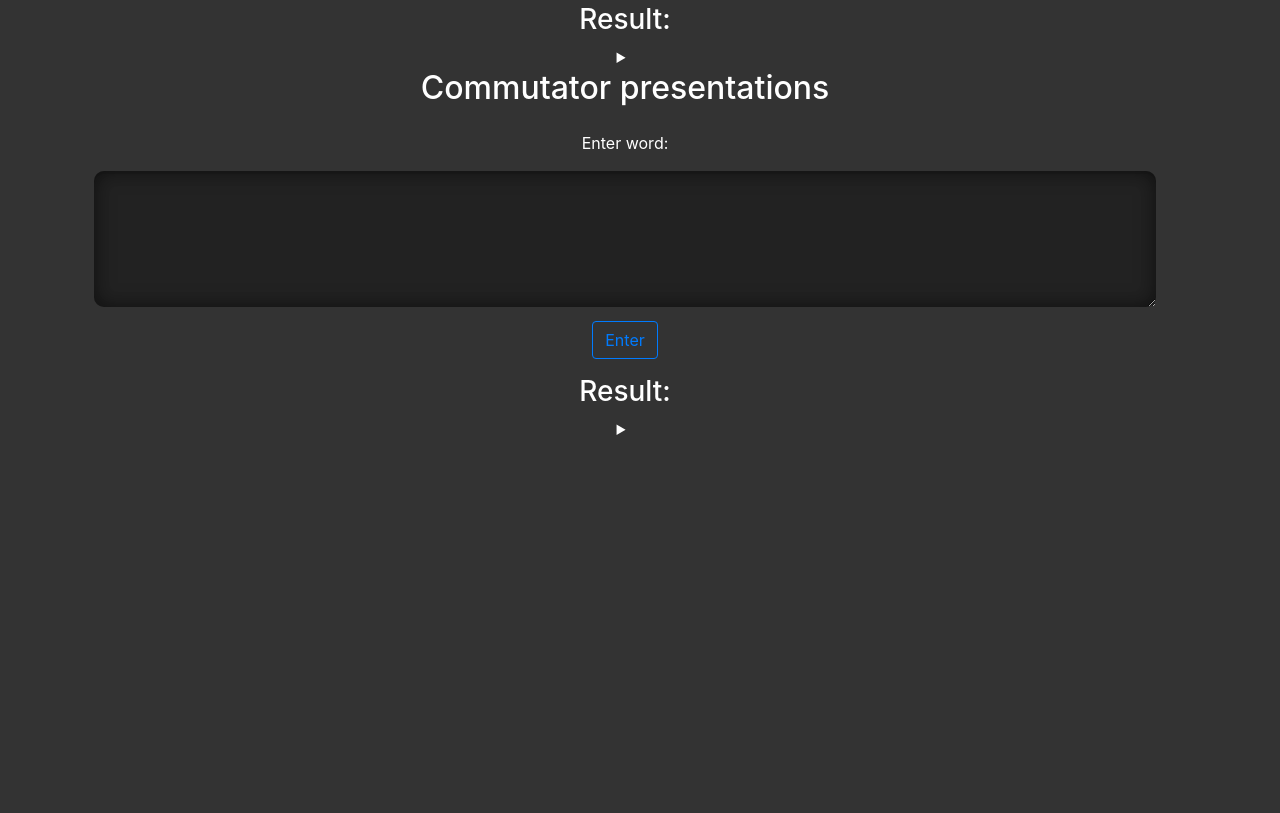
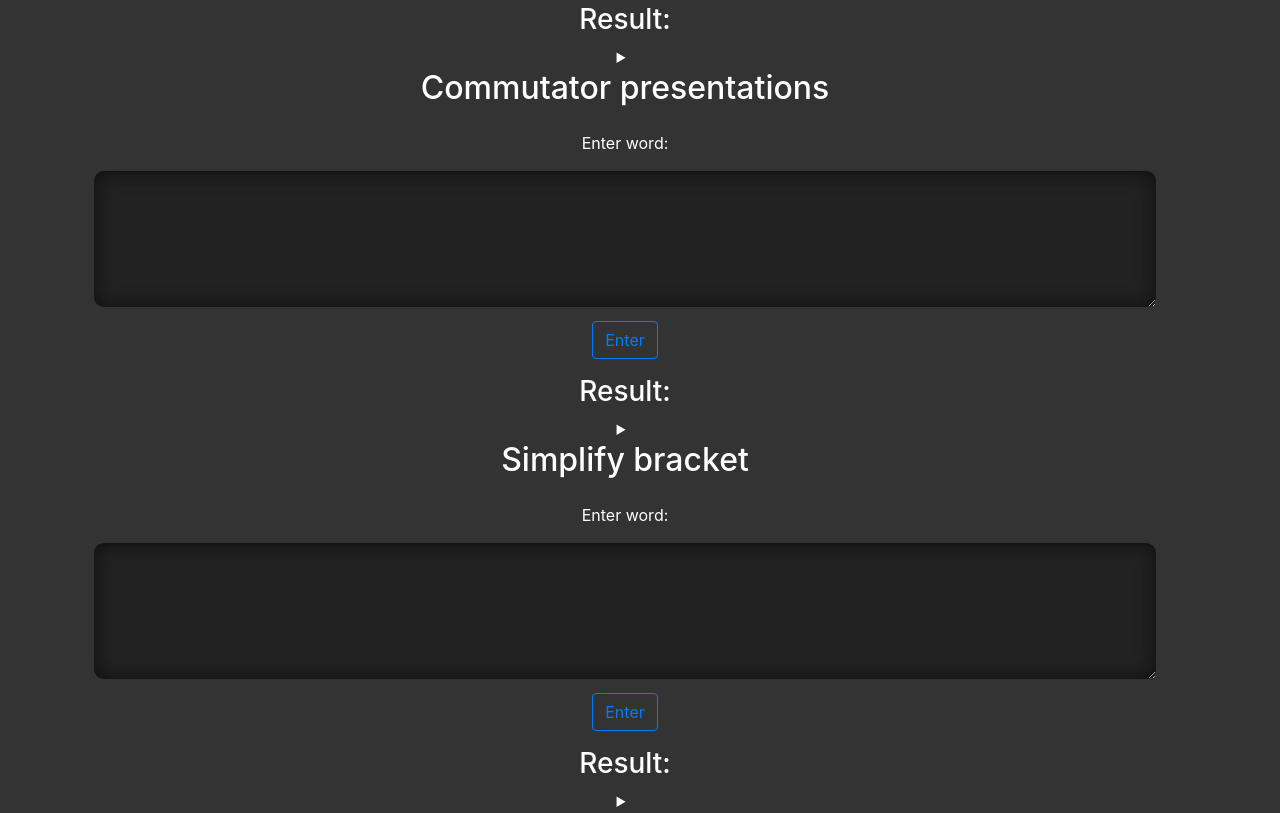
Before and after one commit to BasilNozdrin/BasilNozdrin.github.io, a plain HTML site: page index.html in a window 1280 px wide. Shown: the part 1191-2004 px from the top of the page. Before the commit the page ends 1632 px from the top, so only its background shows below. Drawn offline with Linux system fonts and the light colour scheme.

Commit message:
Bracket Simplify commit

```diff
--- a/index.html
+++ b/index.html
@@ -80,6 +80,21 @@
         </details>
     </div>
 </div>
+<div class="row w-100">
+    <div class="col-12 text-center">
+        <h2 class="mb-4">Simplify bracket</h2>
+        <label for="sBrIn_id">Enter word:</label>
+        <br>
+        <textarea class="m-2 p-2" id="sBrIn_id" rows="5" spellcheck="false"></textarea>
+        <br>
+        <button class="btn btn-outline-primary" id="sBrButton_id" type="button" onclick="sBrFunction()">Enter</button>
+        <h3 class="mt-3">Result:</h3>
+        <details>
+            <summary></summary>
+            <textarea class="m-2 p-2" id="sBrOut_id" rows="20" spellcheck="false"></textarea>
+        </details>
+    </div>
+</div>
 <script type="text/javascript" src="js/script.js"></script>
 </body>
 </html>
--- a/js/script.js
+++ b/js/script.js
@@ -304,3 +304,15 @@ function cP2Function(){
     }
     cP2Out.innerHTML = out_value;
 };//
+function sBrFunction(){
+    let sBrFunctionIn = document.getElementById("sBrIn_id");
+    let sBrFunctionOut = document.getElementById("sBrOut_id");
+    let in_value = openBracket(sBrFunctionIn.value);
+    let out_value = new String(null);
+    if (doesWordBelongToCommutator(in_value)){
+        out_value = in_value + "&#8194;&#8658;&#8194;" + cDecomposition(in_value) + "\n";
+    } else {
+        out_value = "Error: Word does not belong to commutator";
+    }
+    sBrFunctionOut.innerHTML = out_value;
+};;
```
